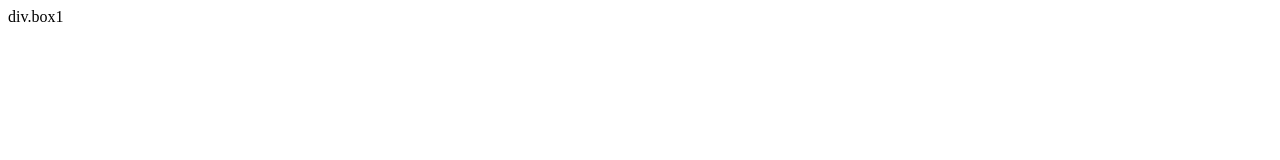
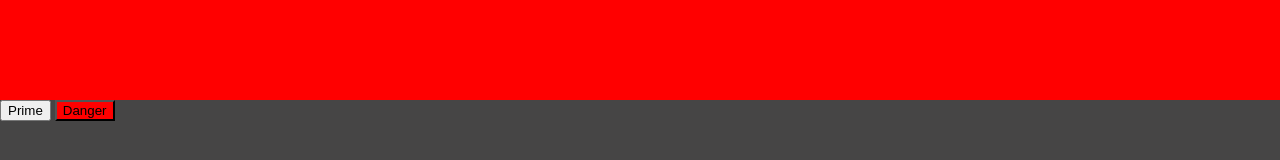
Before and after one commit to ngf11/css-cal, a plain HTML site: page index.html in a window 1280 px wide. Drawn offline with Linux system fonts and the light colour scheme.

Commit message:
CSS Calc()

```diff
--- a/index.html
+++ b/index.html
@@ -8,7 +8,10 @@
     <link rel="stylesheet" href="styles.css" />
   </head>
   <body>
-    div.box1
+    <div class="box"></div>
+    <button class="prim">Prime</button>
+    <button class="danger">Danger</button>
+
     <script src="./script.js "></script>
   </body>
 </html>
--- a/styles.css
+++ b/styles.css
@@ -1,2 +1,22 @@
-/* .box {
-} */
+body {
+  margin: 0;
+  background-color: rgb(70, 69, 69);
+}
+.box {
+  background-color: red;
+  height: 100px;
+  /* width: 300px; */
+  /* width: calc(100px + 200px); */
+  /* width: calc(400px - calc(100px + 200px)); */
+  /* width: calc(100% - 30px); */
+  width: calc(var(--width) * 2);
+  margin: 0 auto;
+}
+
+.prime {
+  background-color: hsl(180, 100%, 50%);
+}
+
+.danger {
+  background-color: hsl(0, 100%, 50%);
+}
```
Also changed, not shown: notes.txt.
